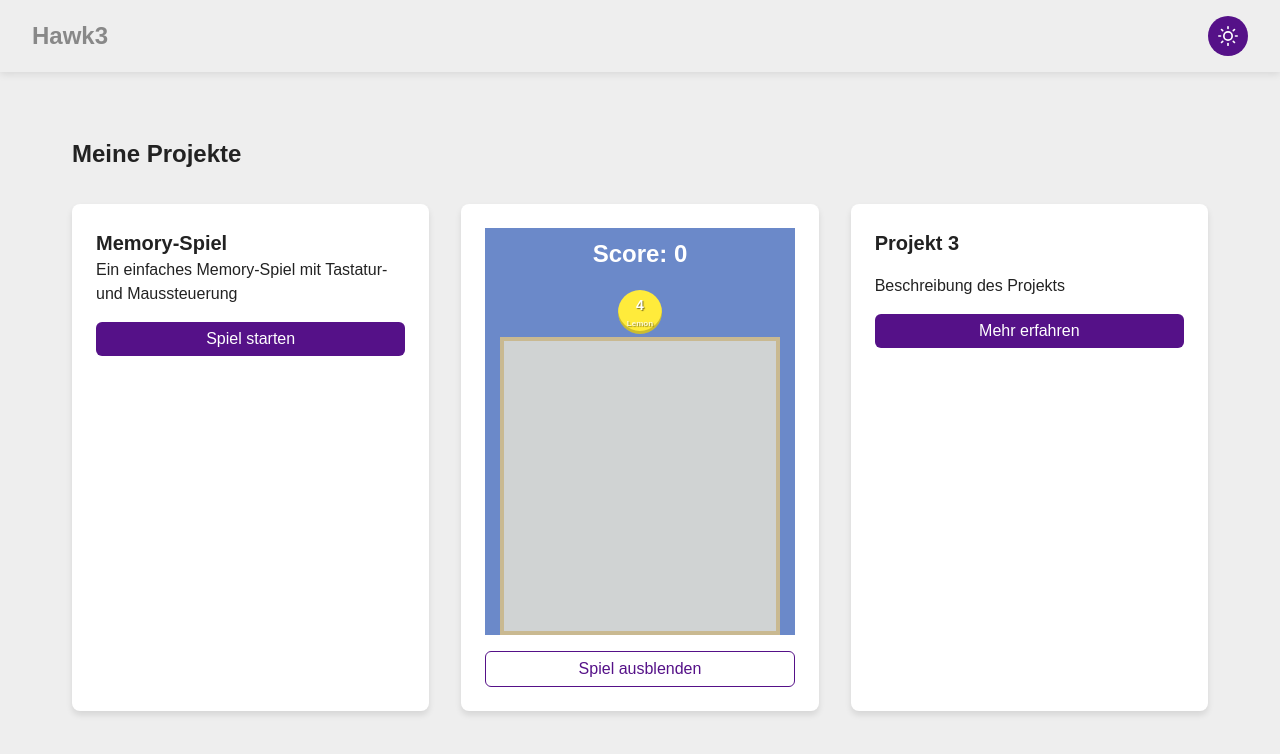
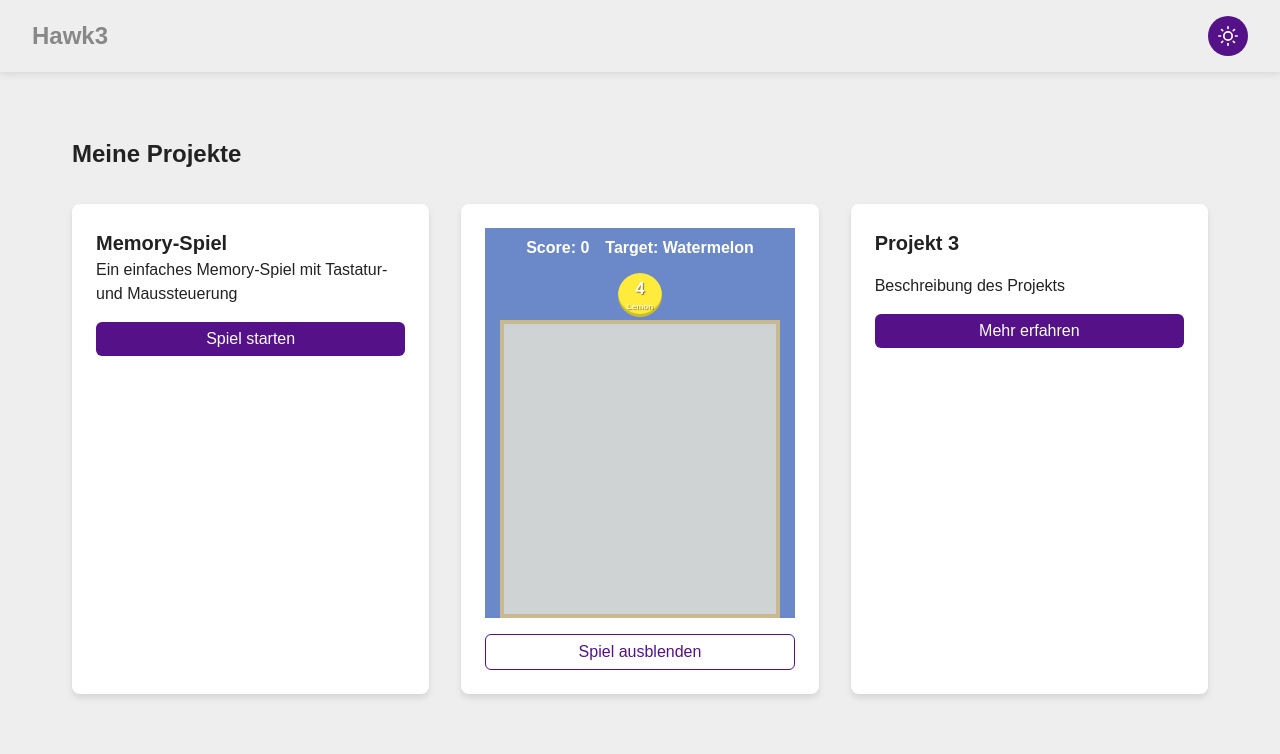
Before and after one commit to Hauke-Schultz/hawk3web, a Vue app: page / in a window 1280 px wide. Shown: the top 754 px of the page. Built offline with nearby package versions, Linux system fonts and the light colour scheme.

Commit message:
fruit merge

```diff
--- a/src/components/FruitMerge/FruitMerge.vue
+++ b/src/components/FruitMerge/FruitMerge.vue
@@ -11,10 +11,11 @@ const isDragging = ref(false);
 const boardWidth = ref(280);
 const boardHeight = ref(350);
 const wallThickness = 20;
+const targetFruitLevel = ref(7);
 
 let engine = null;
 let render = null;
-let runner = null; // Hinzugefügt: Runner für die Physics-Engine
+let runner = null;
 
 // Fruit types with increasing sizes for each level
 const fruitTypes = [
@@ -36,6 +37,7 @@ const fruitTypes = [
 ];
 
 const nextFruit = ref(generateFruit());
+let targetFruit = ref({name: fruitTypes[targetFruitLevel.value].name});
 
 function generateFruit() {
   // Generate fruits from level 1-5 to increase difficulty
@@ -291,6 +293,7 @@ onBeforeUnmount(() => {
     <div class="game-container">
       <div class="game-header">
         <div class="score">Score: {{ score }}</div>
+        <div class="level">Target: {{ targetFruit.name }}</div>
       </div>
 
       <div class="game-frame">
@@ -364,9 +367,13 @@ onBeforeUnmount(() => {
 .game-header {
   width: 100%;
   padding: 8px 0;
+  display: flex;
+  justify-content: center;
+  align-items: center;
   text-align: center;
-  font-size: 1.2rem;
+  font-size: 1rem;
   font-weight: bold;
+  gap: 1rem;
 }
 
 .game-frame {
@@ -410,12 +417,11 @@ onBeforeUnmount(() => {
 }
 
 .fruit-level {
-  font-size: 14px;
+  font-size: 1rem;
 }
 
 .fruit-name {
-  font-size: 8px;
-  margin-top: 2px;
+  font-size: 0.5rem;
   opacity: 0.8;
 }
 
@@ -433,7 +439,6 @@ onBeforeUnmount(() => {
 }
 
 .score {
-  font-size: 1.5rem;
-  margin-bottom: 5px;
+  font-size: 1rem;
 }
 </style>
```
